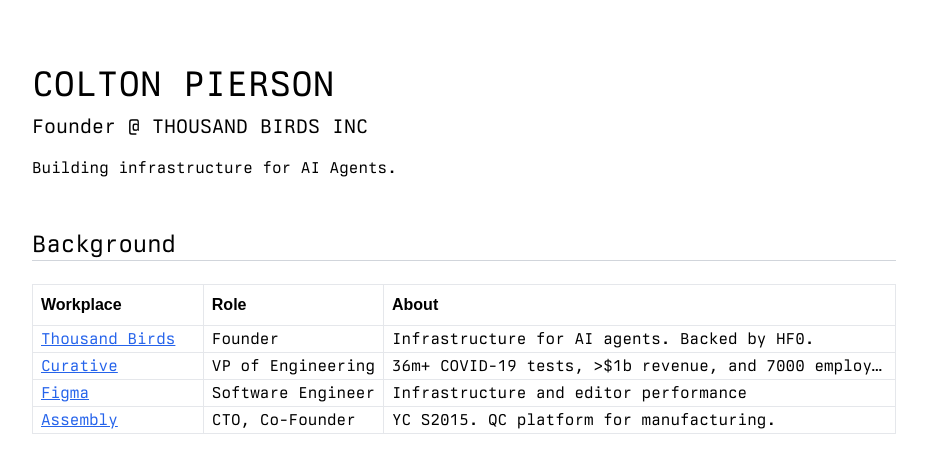
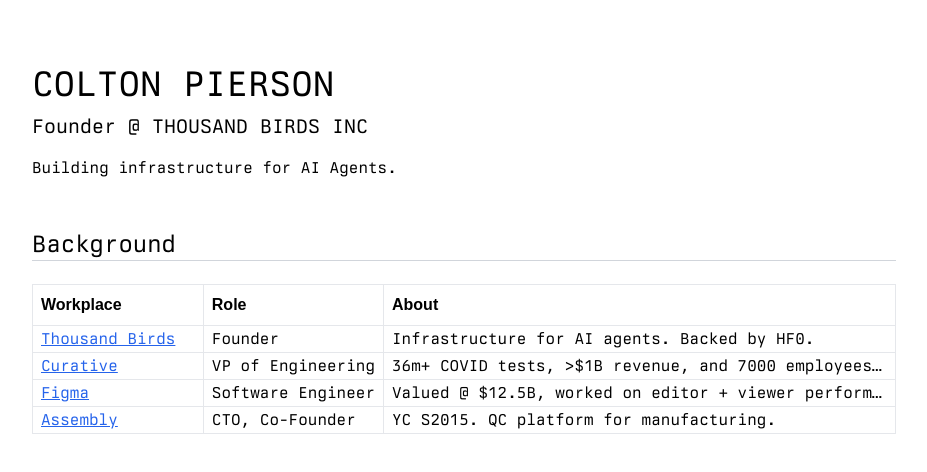
Before and after one commit to kvey/kvey.github.io, a Next.js app: page / in a window 1280 px wide. Shown: the top 472 px of the page, without its empty margins (16-943 px from the left). Built offline with nearby package versions, Linux system fonts and the light colour scheme; a web font is replaced by a local one.

Commit message:
fix asm link

```diff
--- a/src/app/page.tsx
+++ b/src/app/page.tsx
@@ -52,14 +52,14 @@
                 </td>
                 <td className={"border px-2 whitespace-nowrap overflow-ellipsis overflow-hidden max-w-lg"}>VP of Engineering</td>
                 <td className={"border px-2 whitespace-nowrap overflow-ellipsis overflow-hidden max-w-lg"}>
-                  36m+ COVID-19 tests, {">"}$1b revenue, and 7000 employees in first year
+                  36m+ COVID tests, {">"}$1B revenue, and 7000 employees in first year
                 </td>
               </tr>
               <tr>
                 <td className={"border px-2 whitespace-nowrap pr-4 w-60"}><a href={"https://figma.com"} className={"underline text-blue-600"}>Figma</a></td>
                 <td className={"border px-2 whitespace-nowrap overflow-ellipsis overflow-hidden max-w-lg"}>Software Engineer</td>
                 <td className={"border px-2 whitespace-nowrap overflow-ellipsis overflow-hidden max-w-lg"}>
-                  Infrastructure and editor performance
+                  Valued @ $12.5B, worked on editor + viewer performance.
                 </td>
               </tr>
               <tr>
```
